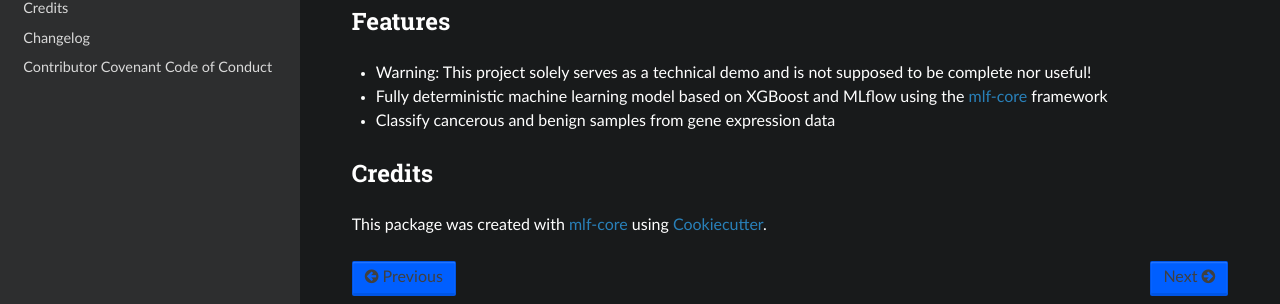
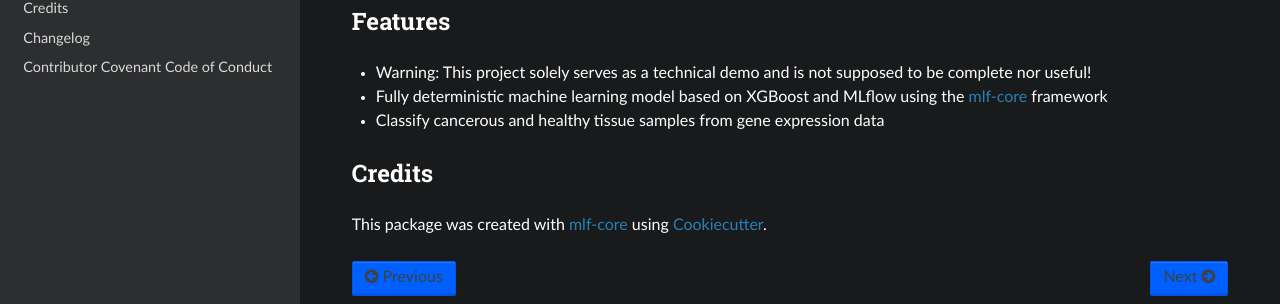
Before and after one commit to mlf-core/lcep, a Sphinx documentation site: the page built from docs/readme.rst, in a window 1280 px wide. Shown: the part 319-623 px from the top of the page. Built offline with Sphinx 7.4.7 and the Read the Docs theme 2.0.0, drawn with Linux system fonts in a browser that asks for light colours.

Commit message:
Replaced term benign with healthy in documentation

```diff
--- a/README.rst
+++ b/README.rst
@@ -32,7 +32,7 @@ Features
 * Warning: This project solely serves as a technical demo and is not supposed to be complete nor useful!
 
 * Fully deterministic machine learning model based on XGBoost and MLflow using the `mlf-core`_ framework
-* Classify cancerous and benign samples from gene expression data
+* Classify cancerous and healthy tissue samples from gene expression data
 
 
 Credits
--- a/docs/model.rst
+++ b/docs/model.rst
@@ -4,7 +4,7 @@ Model
 Overview
 ~~~~~~~~~~
 
-The hereby trained model classifies samples generated from gene expression data into cancerous or benign.
+The hereby trained model classifies samples generated from gene expression data into cancerous or healthy.
 
 Training and test data
 ~~~~~~~~~~~~~~~~~~~~~~~~
```
